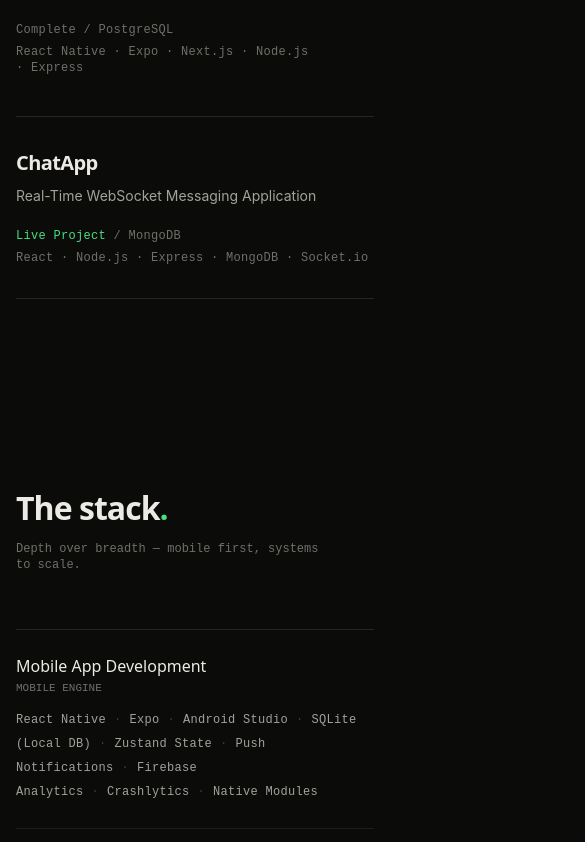
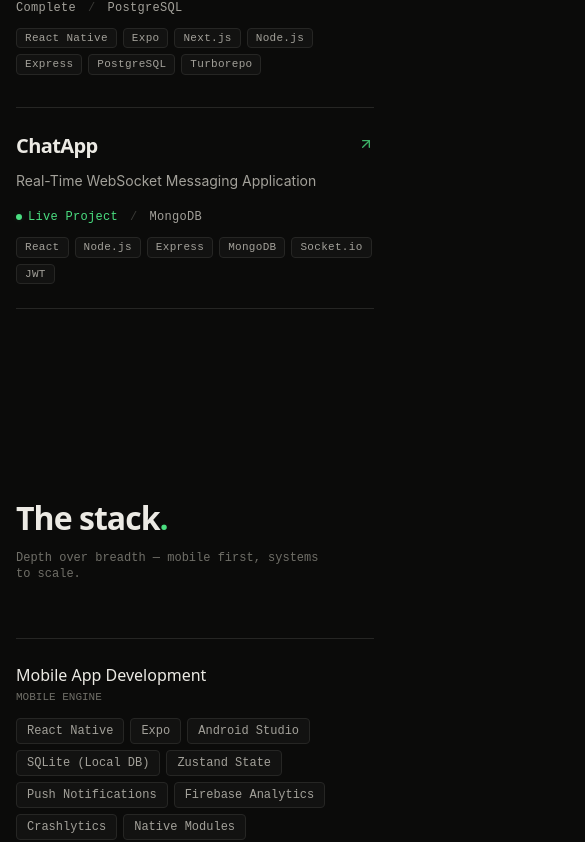
Before and after one commit to MrutyunjayaSenapati/mrutyunjaya-dev, a React (Vite) app: page / in a window 390 px wide. Shown: the part 1353-2195 px from the top of the page, 585 px wide, since content can reach past the window. Built offline with nearby package versions, Linux system fonts and the light colour scheme.

Commit message:
fix(responsive): make projects, skills, about, and contact sections fully mobile-first

```diff
--- a/src/components/sections/About.tsx
+++ b/src/components/sections/About.tsx
@@ -31,7 +31,7 @@ export default function About() {
             whileInView={{ opacity: 1, y: 0 }}
             viewport={{ once: true, margin: "-40px" }}
             transition={{ duration: 0.6, ease: EASE }}
-            className="max-w-[54ch] text-lg leading-relaxed text-text-secondary lg:col-span-7"
+            className="w-full text-base sm:text-lg leading-relaxed text-text-secondary lg:col-span-7"
           >
             Engineering production mobile apps and full-stack systems at Strivesteam. Off the
             clock I sharpen the craft on real builds &mdash; the three projects above are mine,
--- a/src/components/sections/Contact.tsx
+++ b/src/components/sections/Contact.tsx
@@ -61,7 +61,7 @@ export default function Contact() {
           whileInView={{ opacity: 1, y: 0 }}
           viewport={{ once: true }}
           transition={{ duration: 0.6, ease: EASE, delay: 0.08 }}
-          className="mt-6 max-w-[48ch] leading-relaxed text-text-secondary"
+          className="mt-6 w-full max-w-[56ch] leading-relaxed text-text-secondary"
         >
           Open to mobile &amp; full-stack engineering roles — or a hard problem worth shipping.
         </motion.p>
@@ -77,7 +77,7 @@ export default function Contact() {
           <div className="flex flex-wrap items-center gap-x-6 gap-y-4">
             <a
               href={`mailto:${personal.email}`}
-              className="link-underline break-all font-display text-2xl font-medium tracking-tight text-text decoration-2 underline-offset-[10px] sm:text-3xl md:text-4xl"
+              className="link-underline font-display text-base font-medium tracking-tight text-text decoration-2 underline-offset-[8px] xs:text-xl sm:text-2xl md:text-3xl lg:text-4xl break-all sm:break-normal"
             >
               {personal.email}
             </a>
--- a/src/components/sections/Projects.tsx
+++ b/src/components/sections/Projects.tsx
@@ -68,7 +68,7 @@ export default function Projects() {
 
         {/* Editorial rows */}
         <div
-          className="mt-14 border-t border-border"
+          className="mt-10 sm:mt-14 border-t border-border"
           onMouseMove={handleMouseMove}
           onMouseLeave={() => setHoveredId(null)}
         >
@@ -87,7 +87,7 @@ export default function Projects() {
                 transition={{ duration: 0.65, ease: EASE }}
                 aria-haspopup="dialog"
                 className={`group block w-full cursor-pointer border-b border-border text-left transition-colors focus-visible:outline-none ${
-                  featured ? "py-10 sm:py-14" : "py-8 sm:py-10"
+                  featured ? "py-8 sm:py-12" : "py-6 sm:py-9"
                 }`}
               >
                 <div
@@ -96,7 +96,7 @@ export default function Projects() {
                   }`}
                 >
                   {/* Text block */}
-                  <div className={featured ? "lg:col-span-7" : "lg:col-span-9"}>
+                  <div className={featured ? "lg:col-span-7" : "lg:col-span-12"}>
                     <div className="flex items-start justify-between gap-4">
                       <h3
                         className={`link-underline font-display font-semibold text-title decoration-1 underline-offset-8 group-hover:text-text ${
@@ -106,32 +106,50 @@ export default function Projects() {
                         {project.title}
                       </h3>
                       <ArrowUpRight
-                        className="mt-1 h-4 w-4 shrink-0 text-accent opacity-0 transition-all duration-300 group-hover:translate-x-0.5 group-hover:opacity-100 group-focus-visible:opacity-100"
+                        className="mt-1 h-4 w-4 shrink-0 text-accent opacity-80 transition-all duration-300 group-hover:translate-x-0.5 group-hover:opacity-100 sm:opacity-0 sm:group-hover:opacity-100"
                         aria-hidden
                       />
                     </div>
 
                     <p
-                      className={`mt-2 max-w-[52ch] leading-relaxed text-text-secondary ${
+                      className={`mt-2.5 w-full leading-relaxed text-text-secondary ${
                         featured ? "text-base" : "text-sm"
                       }`}
                     >
                       {project.tagline}
                     </p>
 
-                    <div className="mt-5 space-y-1.5 font-mono text-xs tracking-wide text-text-muted">
-                      <p>
-                        <span className={project.status === "Live Project" ? "text-accent" : undefined}>
+                    {/* Metadata & Stack */}
+                    <div className="mt-4 sm:mt-5 space-y-2 font-mono text-xs tracking-wide">
+                      <div className="flex flex-wrap items-center gap-x-3 gap-y-1 text-text-muted">
+                        <span className={project.status === "Live Project" ? "text-accent inline-flex items-center gap-1.5" : "text-text-secondary"}>
+                          {project.status === "Live Project" && (
+                            <span className="relative flex h-1.5 w-1.5">
+                              <span className="absolute inline-flex h-full w-full animate-ping rounded-full bg-accent opacity-60" />
+                              <span className="relative inline-flex h-1.5 w-1.5 rounded-full bg-accent" />
+                            </span>
+                          )}
                           {project.status}
                         </span>
-                        <span aria-hidden>{" / "}</span>
-                        <span>{project.database}</span>
-                      </p>
-                      <p>{project.technologies.slice(0, 5).join(" · ")}</p>
+                        <span aria-hidden className="text-border-strong">/</span>
+                        <span className="text-text-secondary">{project.database}</span>
+                      </div>
+
+                      {/* Tech stack badges */}
+                      <div className="flex flex-wrap gap-1.5 pt-1">
+                        {project.technologies.map((tech) => (
+                          <span
+                            key={tech}
+                            className="inline-block rounded border border-border bg-surface px-2 py-0.5 text-[11px] text-text-secondary group-hover:border-border-strong group-hover:text-text transition-colors"
+                          >
+                            {tech}
+                          </span>
+                        ))}
+                      </div>
                     </div>
                   </div>
 
-                  {/* Inline schematic for featured work */}
+                  {/* Inline schematic for featured work on large screens */}
                   {featured && (
                     <div className="hidden self-center lg:col-span-5 lg:block">
                       <div className="transition-transform duration-500 ease-out will-change-transform group-hover:-translate-y-1">
--- a/src/components/sections/Skills.tsx
+++ b/src/components/sections/Skills.tsx
@@ -49,13 +49,13 @@ export default function Skills() {
                     {group.badge}
                   </p>
                 </div>
-                <dd className="font-mono text-xs leading-loose tracking-wide text-text-secondary break-words">
-                  {group.items.map((item, i) => (
-                    <span key={item}>
-                      <span className="hover:text-text transition-colors">{item}</span>
-                      {i < group.items.length - 1 && (
-                        <span className="mx-2 text-border-strong">&middot;</span>
-                      )}
+                <dd className="flex flex-wrap gap-1.5 sm:gap-2">
+                  {group.items.map((item) => (
+                    <span
+                      key={item}
+                      className="rounded border border-border bg-surface px-2.5 py-1 font-mono text-xs text-text-secondary transition-colors hover:border-border-strong hover:text-text"
+                    >
+                      {item}
                     </span>
                   ))}
                 </dd>
```
